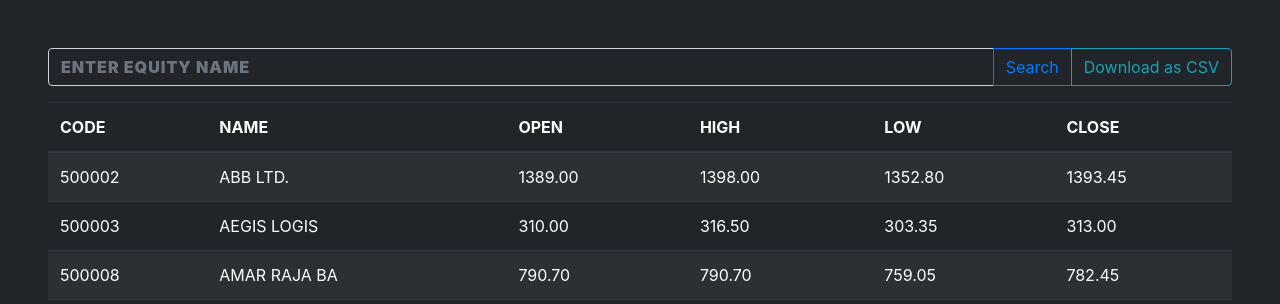
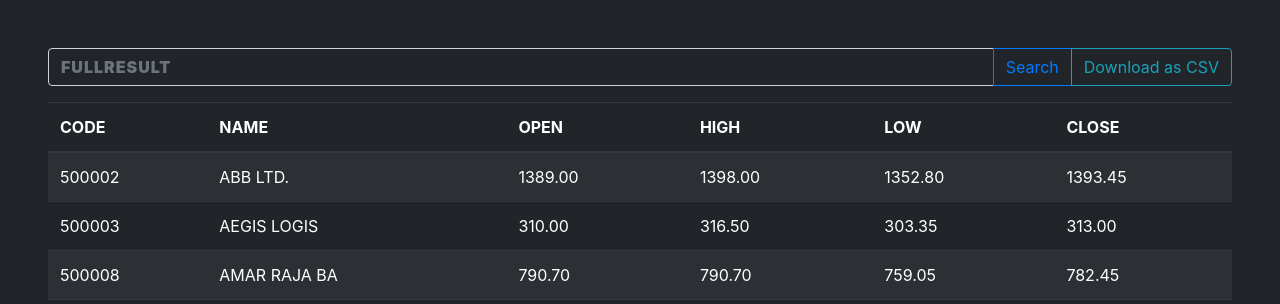
Before and after one commit to Universe-89/Nse-Equity-Data, a Django app: page / in a window 1280 px wide. Shown: the top 304 px of the page. Run offline with Django 3.2, Linux system fonts and the light colour scheme; data comes from the database, SQL or seed files in the repository; some libraries are stand-ins or nearby versions.

Commit message:
placeholder update

```diff
--- a/frontpage/templates/frontpage/home.html
+++ b/frontpage/templates/frontpage/home.html
@@ -21,7 +21,7 @@
     <form name="form" method="POST" action="#">
         {% csrf_token %}
         <div class="input-group mb-3">
-            <input type="input" class="form-control"placeholder="Enter Equity Name" style = "background-color:#212529 ; color : whitesmoke; font-weight: 900;text-transform: uppercase;letter-spacing: 1px;" aria-label="Enter Equity Name"
+            <input type="input" class="form-control"placeholder="{{ equity }}" style = "background-color:#212529 ; color : whitesmoke; font-weight: 900;text-transform: uppercase;letter-spacing: 1px;" aria-label="Enter Equity Name"
                 aria-describedby="basic-addon2" id="name" name="name">
             <div class="input-group-append">
                 <button class="btn btn-outline-primary" type="submit" type="button">Search</button>
```
